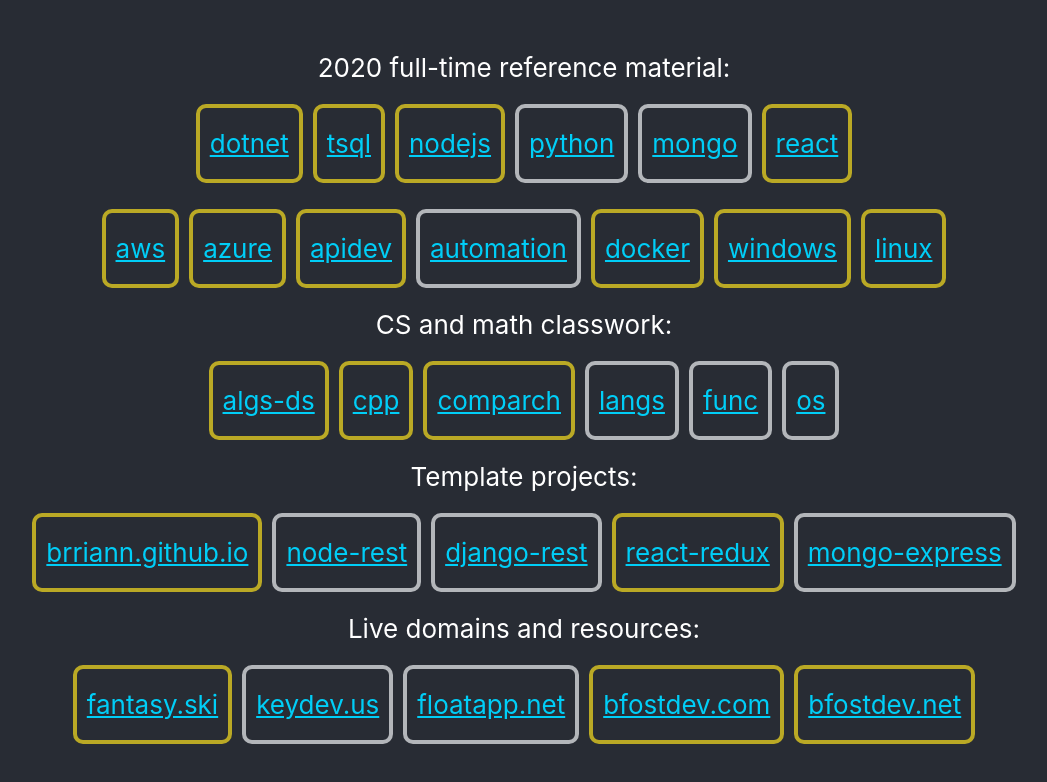
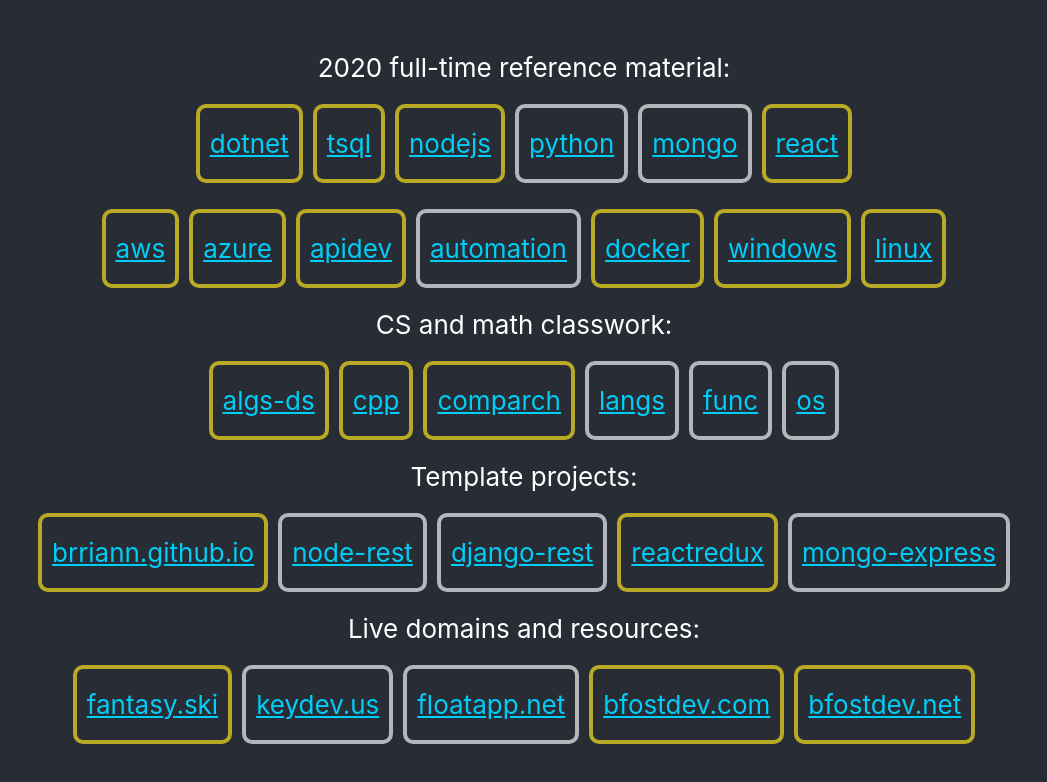
Before and after one commit to brriann/brriann.github.io, a React (Create React App) app: page / in a window 1280 px wide. Shown: the top 782 px of the page, without its empty margins (116-1163 px from the left). Built offline with nearby package versions, Linux system fonts and the light colour scheme.

Commit message:
update reactredux repo

```diff
--- a/src/App.js
+++ b/src/App.js
@@ -44,7 +44,7 @@ const projRepos = [
   {'name': 'brriann.github.io', 'highlight': true},
   {'name': 'node-rest', 'highlight': false},
   {'name': 'django-rest', 'highlight': false},
-  {'name': 'react-redux', 'highlight': true},
+  {'name': 'reactredux', 'highlight': true},
   {'name': 'mongo-express', 'highlight': false}
 ];
 
```
Also changed, not shown: 1 other file (tests, documents, lock files or other folders).
